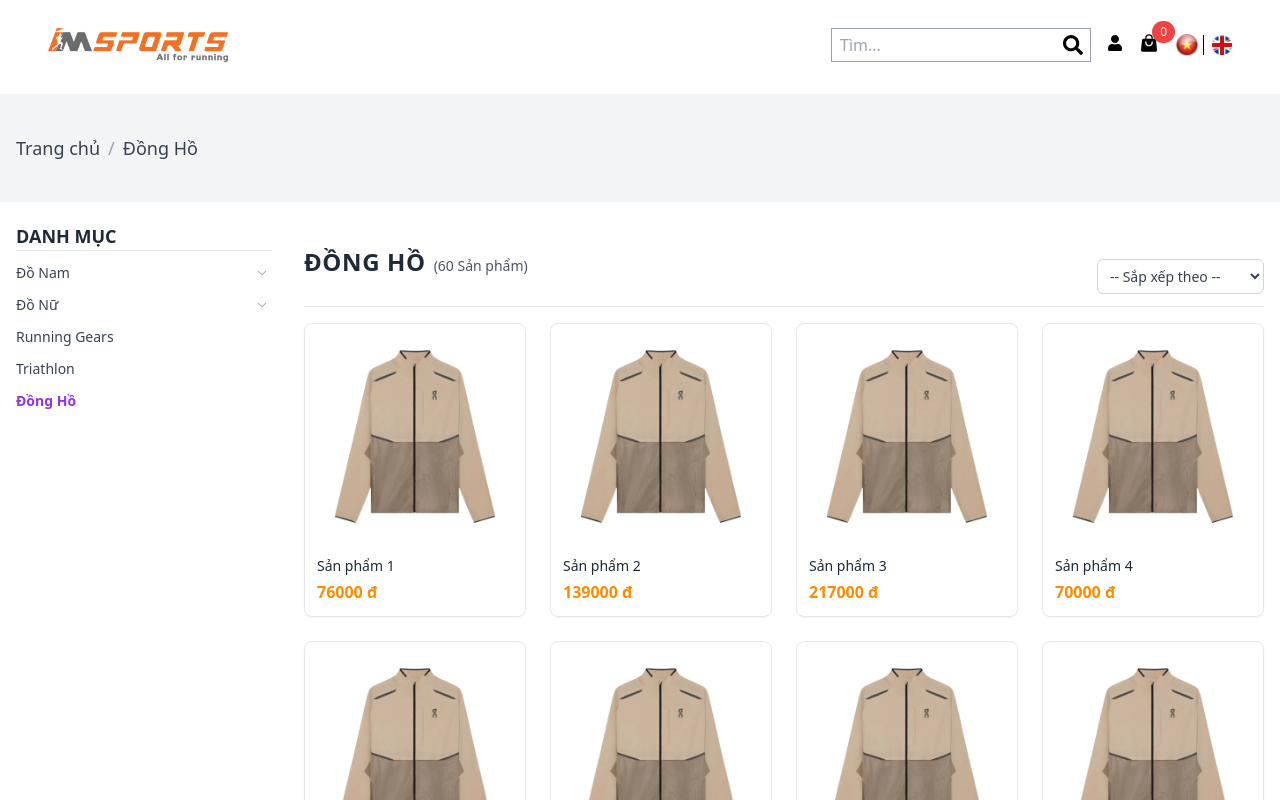
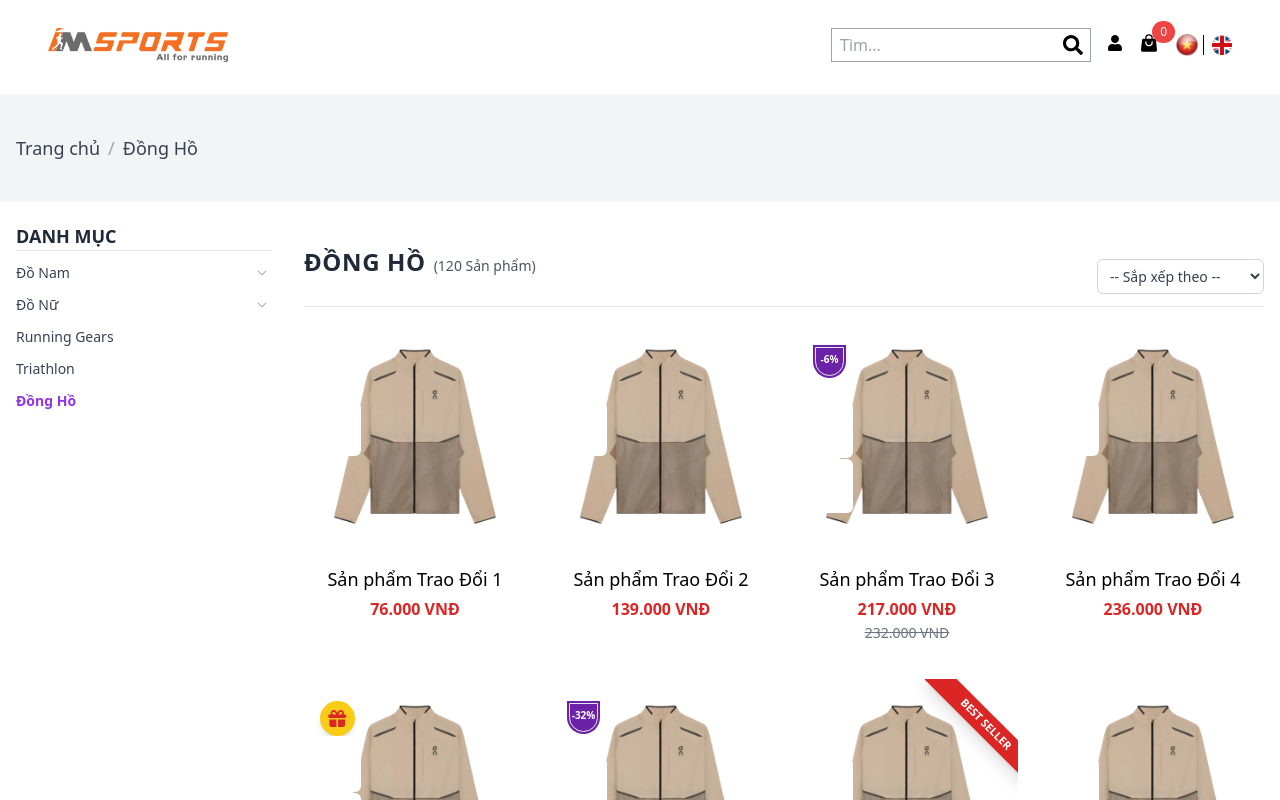
Before and after one commit to nguyenhoaiquoc/chuyende1, a React (Vite) app: page /dong-ho in a window 1280 px wide. Shown: the top 800 px of the page. Built offline with nearby package versions, Linux system fonts and the light colour scheme.

Commit message:
Cập nhật file Gird

```diff
--- a/package.json
+++ b/package.json
@@ -10,6 +10,9 @@
     "preview": "vite preview"
   },
   "dependencies": {
+    "@fortawesome/fontawesome-svg-core": "^7.1.0",
+    "@fortawesome/free-solid-svg-icons": "^7.1.0",
+    "@fortawesome/react-fontawesome": "^3.1.0",
     "@heroicons/react": "^2.2.0",
     "lucide-react": "^0.544.0",
     "react": "^19.1.1",
--- a/src/components/Gird.jsx
+++ b/src/components/Gird.jsx
@@ -1,36 +1,137 @@
 import React, { useState, useMemo } from 'react';
 import { Link } from 'react-router-dom';
+// Giả định bạn đã có các assets này
 import Ao from "../assets/Aoremove.png";
 import sanPham2 from "../assets/sanpham2.jpg";
 import GridHeader from "./GridHeader";
+// Font Awesome Icons
+import { FontAwesomeIcon } from '@fortawesome/react-fontawesome';
+// Sử dụng faXmark (icon X) thay vì faTimes (đã cũ)
+import { faEye, faMagnifyingGlass, faGift, faStar, faXmark } from '@fortawesome/free-solid-svg-icons';
 
-const ProductCard = ({ product }) => {
+// ✅ BƯỚC 1: IMPORT COMPONENT POPUP CỦA BẠN
+// (Sửa tên thành ProductPopup (số ít) để khớp với file của bạn)
+import ProductPopup from './ProductPopup';
+
+// =========================================================================
+// 1. PRODUCT CARD (Giữ nguyên logic Link)
+// =========================================================================
+
+const ProductCard = ({ product, onQuickView }) => {
+  const discountPercent = product.oldPrice
+    ? Math.round(((product.oldPrice - product.price) / product.oldPrice) * 100)
+    : 0;
+
+  const formatPrice = (price, includeCurrency = true) => {
+    const formatted = price.toLocaleString('vi-VN');
+    return includeCurrency ? formatted + ' VNĐ' : formatted;
+  };
+
   return (
-    <a href="#" className="group relative block border border-gray-200 rounded-lg overflow-hidden shadow-sm text-left">
-      <div className="relative aspect-square">
-        {/* Ảnh mặc định */}
+    <Link
+      to="/Detail"
+      state={{ product: product }}
+      className="group relative block rounded-lg overflow-hidden text-center bg-white transform transition-all duration-300 hover:shadow-xl"
+    >
+      <div className="relative group">
+
+        <div className="w-full h-full aspect-square overflow-hidden relative">
           <img
-          src={product.img2}
-          alt={product.name}
-          className="absolute inset-0 w-full h-full object-cover transition-opacity duration-300 group-hover:opacity-0"
-        />
-        {/* Ảnh hover */}
-        <img
-          src={product.img1}
+            src={product.imgHover}
             alt={product.name}
             className="object-cover w-full h-full absolute -translate-x-full group-hover:translate-x-0 transition-transform duration-500 ease-in-out z-10"
           />
+          <img
+            src={product.imgMain}
+            alt={product.name}
+            className="object-cover w-full h-full group-hover:scale-0 transition-transform duration-500 ease-in-out delay-350 relative z-20"
+          />
         </div>
 
-      <div className="p-3">
-        <h3 className="text-sm font-medium text-gray-800">{product.name}</h3>
-        <p className="mt-1 text-base font-bold text-[#ff8c00]">{product.price}</p>
+        <div className="absolute top-[10%] left-[10px] z-30 flex flex-col items-center">
+
+          {product.oldPrice && product.oldPrice > product.price && (
+            <div className="relative flex items-center justify-center pb-1 bg-purple-800 text-white text-[10px] font-bold mb-6 rounded-b-full z-30 w-[33px] h-[33px] before:content-[''] before:absolute before:inset-0.5 before:border before:z-0 before:rounded-b-full">
+              -{discountPercent}%
             </div>
-    </a>
+          )}
+          {product.isGift && (
+            <div className="flex items-center justify-center bg-yellow-400 text-white w-[35px] h-[35px] rounded-full shadow-md">
+              <FontAwesomeIcon icon={faGift} className="text-red-600 text-lg" />
+            </div>
+          )}
+
+          {product.isBestseller && (
+            <div className="absolute top-[12px] left-[105px] z-20 w-[150px] text-center
+                  bg-red-600 text-white text-[11px] font-bold uppercase
+                  py-[3px] rotate-45 shadow-lg">
+              Best Seller
+            </div>
+          )}
+
+          {/* Link Xem nhanh (Kính lúp) */}
+          <div className="relative group/zoom">
+            {/* Link Xem nhanh (Kính lúp) */}
+            <Link
+              onClick={(e) => {
+                e.stopPropagation(); // Ngăn cả thẻ Link cha
+                e.preventDefault();
+                onQuickView(product); // Gọi hàm onQuickView
+              }}
+              className="hover:bg-purple-800 bg-white p-4 rounded-md mb-4 hover:text-white z-10 transition-colors duration-300 hidden md:block"
+            >
+              <FontAwesomeIcon icon={faMagnifyingGlass} className="text-[12px] opacity-0 group-hover:opacity-100 duration-500 ease-in-out transition-opacity" />
+            </Link>
+            {/* Tooltip "Xem nhanh" */}
+            <span className="absolute left-full top-1/2 -translate-y-1/2 ml-2 bg-gray-800 text-white text-xs px-2 py-1 rounded-md opacity-0 group-hover/zoom:opacity-100 transition-opacity duration-300 whitespace-nowrap pointer-events-none z-40">
+              Xem nhanh
+            </span>
+          </div>
+          {/* Link Xem chi tiết (Mắt) */}
+          <div className="relative group/eye">
+            {/* Link Xem chi tiết (Mắt) */}
+            <Link
+              to="/Detail"
+              state={{ product: product }}
+              onClick={(e) => e.stopPropagation()} // Ngăn thẻ Link cha
+              className="bg-white hover:bg-purple-800 p-4 rounded-md hover:text-white z-10 transition-colors duration-300"
+            >
+              <FontAwesomeIcon icon={faEye} className="text-[12px] opacity-0 group-hover:opacity-100 duration-500 ease-in-out transition-opacity" />
+            </Link>
+            {/* Tooltip "Xem chi tiết" */}
+            <span className="absolute left-full top-1/2 -translate-y-1/2 ml-2 bg-gray-800 text-white text-xs px-2 py-1 rounded-md opacity-0 group-hover/eye:opacity-100 transition-opacity duration-300 whitespace-nowrap pointer-events-none z-40">
+              Xem chi tiết
+            </span>
+          </div>
+        </div>
+      </div>
+      {/* Thông tin sản phẩm */}
+      <div className="mt-2 p-3 text-center">
+        <div className="font-medium text-[14px] md:text-lg">
+          {product.name}
+        </div>
+        <div className="flex flex-col items-center mt-1">
+          <div className="text-red-600 font-bold text-base">
+            {formatPrice(product.price)}
+          </div>
+          {product.oldPrice && product.oldPrice > product.price && (
+            <div className="text-gray-500 text-sm line-through mt-0.5">
+              {formatPrice(product.oldPrice, true)}
+            </div>
+          )}
+        </div>
+      </div>
+    </Link>
   );
 };
 
+
+// =========================================================================
+// 2. PHÂN TRANG (Giữ nguyên)
+// =========================================================================
+
 const Pagination = ({ currentPage, totalPages, onPageChange }) => {
+  // ... (Logic phân trang giữ nguyên) ...
   const [jumpPageInput, setJumpPageInput] = useState("");
 
   const pageNumbers = useMemo(() => {
@@ -66,7 +167,6 @@ const Pagination = ({ currentPage, totalPages, onPageChange }) => {
       className="flex flex-wrap justify-center items-center gap-2 mt-6 px-4"
       aria-label="Pagination"
     >
-  {/* Nút trái */}
       {currentPage > 1 && (
         <button
           onClick={() => onPageChange(currentPage - 1)}
@@ -76,14 +176,12 @@ const Pagination = ({ currentPage, totalPages, onPageChange }) => {
         </button>
       )}
 
-  {/* Các số trang */}
       {pageNumbers.map((page) => (
         <button
           key={page}
           onClick={() => onPageChange(page)}
           disabled={page === currentPage}
-      className={`px-4 py-1.5 border rounded-md text-sm font-medium transition-all duration-150 ${
-        page === currentPage
+          className={`px-4 py-1.5 border rounded-md text-sm font-medium transition-all duration-150 ${page === currentPage
             ? "bg-blue-600 text-white border-blue-600 cursor-not-allowed"
             : "hover:bg-gray-100"
             }`}
@@ -92,7 +190,6 @@ const Pagination = ({ currentPage, totalPages, onPageChange }) => {
         </button>
       ))}
 
-  {/* Nút phải */}
       {currentPage < totalPages && (
         <button
           onClick={() => onPageChange(currentPage + 1)}
@@ -102,7 +199,6 @@ const Pagination = ({ currentPage, totalPages, onPageChange }) => {
         </button>
       )}
 
-  {/* Ô nhập và nút "Đi" */}
       <input
         type="number"
         value={jumpPageInput}
@@ -124,23 +220,58 @@ const Pagination = ({ currentPage, totalPages, onPageChange }) => {
   );
 };
 
+// =========================================================================
+// 3. GRID MAIN COMPONENT (Cập nhật logic Popup)
+// =========================================================================
+
 export default function Grid() {
   const [currentPage, setCurrentPage] = useState(1);
+  // quickViewProduct sẽ lưu trữ sản phẩm cần xem nhanh (hoặc null)
+  const [quickViewProduct, setQuickViewProduct] = useState(null);
   const TOTAL_PAGES = 10;
+  const ITEMS_PER_PAGE = 12;
+
+  // Hàm này được gọi bởi ProductCard
+  const handleQuickView = (product) => {
+    setQuickViewProduct(product);
+  };
+
+  // Hàm này sẽ được truyền vào ProductsPopup để đóng
+  const handleCloseQuickView = () => {
+    setQuickViewProduct(null);
+  };
 
   // --- Dữ liệu giả (Mock Data) ---
-  const products = useMemo(() => {
-    return [...Array(60).keys()].map(i => {
-      const id = (currentPage - 1) * 60 + i + 1;
+  const allProducts = useMemo(() => {
+    return [...Array(TOTAL_PAGES * ITEMS_PER_PAGE).keys()].map(i => {
+      const id = i + 1;
+      const price = (Math.floor(Math.random() * 200) + 50) * 1000;
+      let oldPrice = null;
+      let isGift = id % 5 === 0;
+      let isBestseller = id % 7 === 0;
+
+      if (id % 3 === 0) {
+        oldPrice = price + (Math.floor(Math.random() * 50) + 10) * 1000;
+      }
+
       return {
         id,
-        name: `Sản phẩm ${id}`,
-        price: `${(Math.floor(Math.random() * 200) + 50) * 1000} đ`,
-        img1: sanPham2,
-        img2: Ao,
+        name: `Sản phẩm Trao Đổi ${id}`,
+        price: oldPrice ? price : price,
+        oldPrice: oldPrice,
+        imgMain: Ao,
+        imgHover: sanPham2,
+        isGift,
+        isBestseller
       };
     });
-  }, [currentPage]);
+  }, []);
+
+  const paginatedProducts = useMemo(() => {
+    const start = (currentPage - 1) * ITEMS_PER_PAGE;
+    const end = start + ITEMS_PER_PAGE;
+    return allProducts.slice(start, end);
+  }, [allProducts, currentPage]);
 
   const handlePageChange = (newPage) => {
     if (newPage >= 1 && newPage <= TOTAL_PAGES) {
@@ -152,22 +283,37 @@ export default function Grid() {
   return (
     <div className="container mx-auto py-5">
 
-      {/* ✅ Header có tổng số sản phẩm */}
-      <GridHeader totalProducts={products.length} />
+      <GridHeader totalProducts={allProducts.length} />
 
-      {/* ✅ Grid Layout */}
       <div className="grid grid-cols-2 lg:grid-cols-4 gap-4 md:gap-6 mt-4">
-        {products.map(product => (
-          <ProductCard key={product.id} product={product} />
+        {paginatedProducts.map(product => (
+          <ProductCard
+            key={product.id}
+            product={product}
+            onQuickView={handleQuickView}
+          />
         ))}
       </div>
 
-      {/* ✅ Thanh phân trang */}
       <Pagination
         currentPage={currentPage}
         totalPages={TOTAL_PAGES}
         onPageChange={handlePageChange}
       />
+
+      {quickViewProduct && (
+        <ProductPopup
+          product={quickViewProduct}
+          onClose={handleCloseQuickView}
+        />
+      )}
+
     </div>
   );
 }
+
+// Hàm formatPrice (tách ra ngoài nếu cần dùng chung)
+const formatPrice = (price, includeCurrency = false) => {
+  const formatted = price.toLocaleString('vi-VN');
+  return includeCurrency ? formatted + ' VNĐ' : formatted;
+};
```
Also changed, not shown: src/components/Detail.jsx (+87 -8 lines), 1 other file (tests, documents, lock files or other folders). Lines whose indentation alone changed are shown as unchanged.
